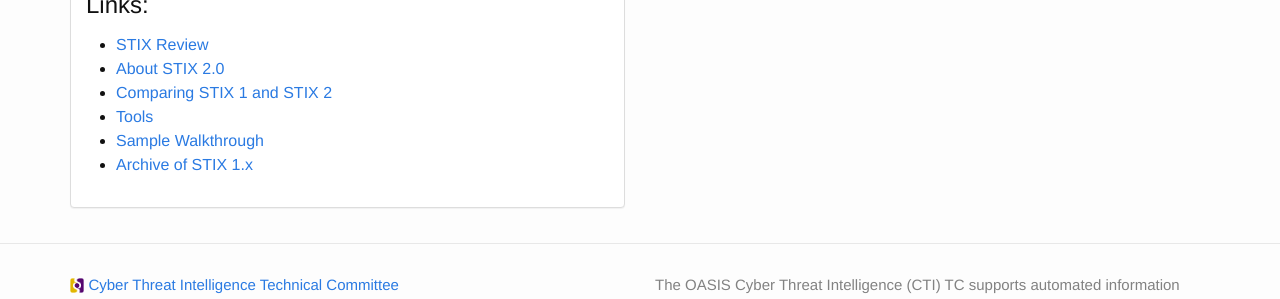
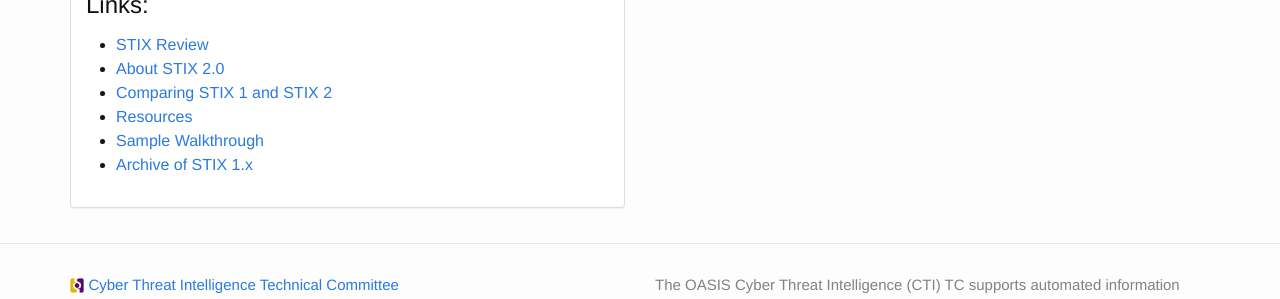
Before and after one commit to oasis-open/cti-documentation, a Jekyll site: the page built from index.md, in a window 1280 px wide. Shown: the part 1347-1646 px from the top of the page. Built offline with Jekyll 4.4.1, drawn with Linux system fonts in a browser that asks for light colours.

Commit message:
Rename "Tools" link to match navbar link

```diff
--- a/index.md
+++ b/index.md
@@ -53,7 +53,7 @@
           <li markdown="span">[STIX Review](stix/review)</li>
           <li markdown="span">[About STIX 2.0](stix/about)</li>
           <li markdown="span">[Comparing STIX 1 and STIX 2](stix/compare)</li>
-          <li markdown="span">[Tools](stix/resources)</li>
+          <li markdown="span">[Resources](stix/resources)</li>
           <li markdown="span">[Sample Walkthrough](stix/walkthrough)</li>
           <li markdown="span">[Archive of STIX 1.x](https://stixproject.github.io/)</li>
         </ul>
```
